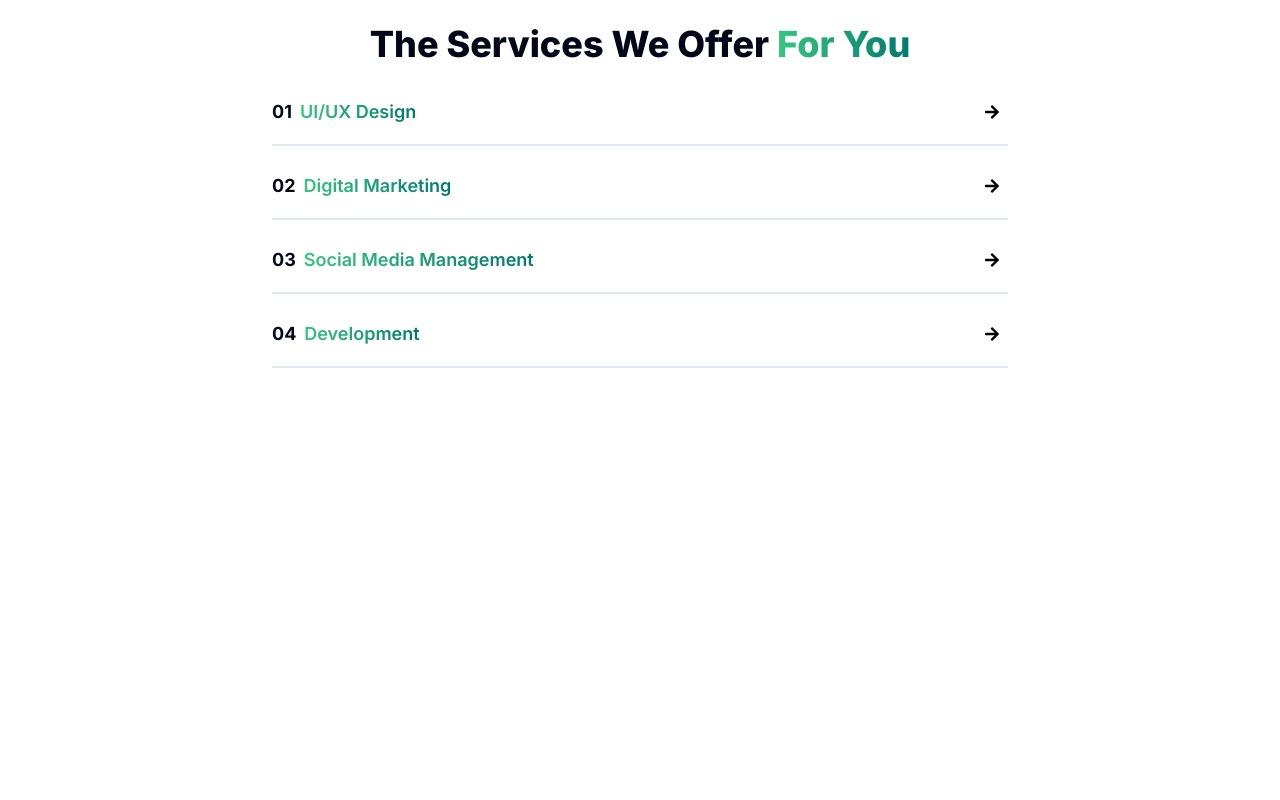
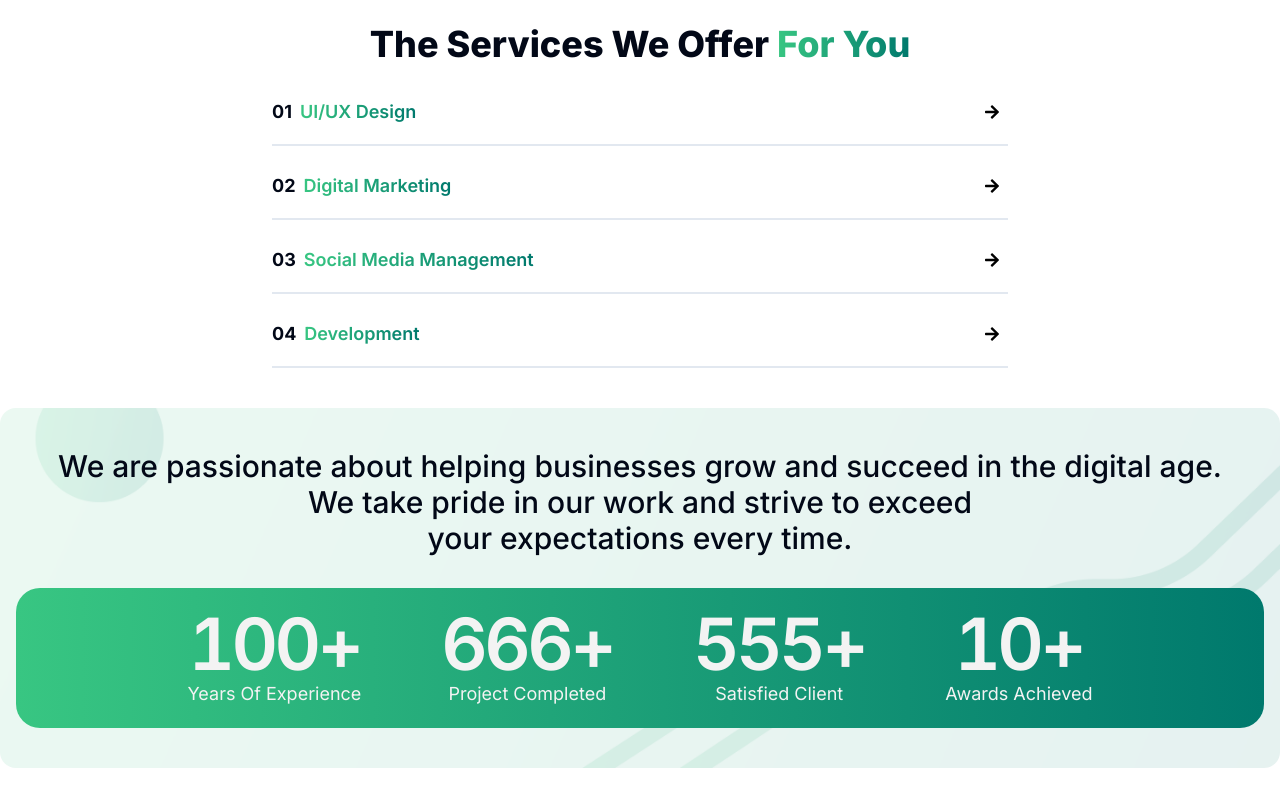
Before and after one commit to RafiaZeeshan14/agency-web, a Next.js app: page / in a window 1280 px wide. Shown: the part 1338-2138 px from the top of the page. Before the commit the page ends 1778 px from the top, so only its background shows below. Built offline with nearby package versions, Linux system fonts and the light colour scheme.

Commit message:
created Achievements section

```diff
--- a/app/page.tsx
+++ b/app/page.tsx
@@ -1,8 +1,8 @@
+import Achievement from "@/components/Achievement";
 import Banner from "@/components/Banner";
 import Header from "@/components/Common/Header";
 import Hero from "@/components/Hero";
 import Services from "@/components/Services";
-
 
 export default function Home() {
   return (
@@ -10,11 +10,11 @@ export default function Home() {
       <section className="h-full w-full bg-[url('/Box1.png')] bg-no-repeat bg-center bg-gray-900 ">
         <Header />
         <Hero />
-        <Banner/>
-
+        <Banner />
       </section>
       <section className="py-8">
-      <Services/>
+        <Services />
+        <Achievement />
       </section>
     </>
   );
--- /dev/null
+++ b/components/Achievement.tsx
@@ -0,0 +1,44 @@
+import React from "react";
+import NumberTicker from "./magicui/number-ticker";
+
+const Achievement = () => {
+  return (
+    <div className=" bg-no-repeat bg-center p-1 w-full rounded-2xl  bg-cover md:p-4 bg-[url('/MobileAc.png')]  sm:bg-[url('/Achievement.png')]">
+      <div className="flex flex-col py-6">
+        <h1 className="md:text-3xl sm:text-2xl text-xl font-medium text-center mb-8 ">
+          We are passionate about helping businesses grow and succeed in the
+          digital age. <br /> We take pride in our work and strive to exceed{" "}
+          <br /> your expectations every time.
+        </h1>
+        <div className="flex flex-col sm:flex-row text-center gap-10 md:gap-20 justify-center bg-gradient-to-r from-[#38C682] to-[#00796D] rounded-3xl p-5">
+          <span>
+            <p className="whitespace-pre-wrap text-5xl lg:text-7xl font-semibold tracking-tighter">
+              <NumberTicker value={100} />
+            </p>
+            <h3 className="font-normal text-md md:text-lg text-[#F3F3F3] ">Years Of Experience</h3>
+          </span>
+          <span>
+            <p className="whitespace-pre-wrap text-5xl lg:text-7xl font-semibold tracking-tighter ">
+              <NumberTicker value={666} />
+            </p>
+            <h3 className="font-normal text-md md:text-lg text-[#F3F3F3] ">Project Completed</h3>
+          </span>
+          <span>
+            <p className="whitespace-pre-wrap text-5xl lg:text-7xl font-semibold tracking-tighter">
+              <NumberTicker value={555} />
+            </p>
+            <h3 className="font-normal text-md md:text-lg text-[#F3F3F3] ">Satisfied Client</h3>
+          </span>
+          <span>
+            <p className="whitespace-pre-wrap text-5xl lg:text-7xl font-semibold tracking-tighter ">
+              <NumberTicker value={10} />
+            </p>
+            <h3 className="font-normal text-md md:text-lg text-[#F3F3F3] ">Awards Achieved</h3>
+          </span>
+        </div>
+      </div>
+    </div>
+  );
+};
+
+export default Achievement;
--- /dev/null
+++ b/components/magicui/number-ticker.tsx
@@ -0,0 +1,55 @@
+"use client";
+
+import { useEffect, useRef } from "react";
+import { useInView, useMotionValue, useSpring } from "framer-motion";
+
+import { cn } from "@/lib/utils";
+
+export default function NumberTicker({
+  value,
+  direction = "up",
+  delay = 0,
+  className,
+}: {
+  value: number;
+  direction?: "up" | "down";
+  className?: string;
+  delay?: number; // delay in s
+}) {
+  const ref = useRef<HTMLSpanElement>(null);
+  const motionValue = useMotionValue(direction === "down" ? value : 0);
+  const springValue = useSpring(motionValue, {
+    damping: 60,
+    stiffness: 100,
+  });
+  const isInView = useInView(ref, { once: true, margin: "0px" });
+
+  useEffect(() => {
+    isInView &&
+      setTimeout(() => {
+        motionValue.set(direction === "down" ? 0 : value);
+      }, delay * 1000);
+  }, [motionValue, isInView, delay, value, direction]);
+
+  useEffect(
+    () =>
+      springValue.on("change", (latest) => {
+        if (ref.current) {
+          const formattedValue = Number(latest.toFixed(0));
+          // Appending "+" after the number
+          ref.current.textContent = `${Intl.NumberFormat("en-US").format(formattedValue)}+`;
+        }
+      }),
+    [springValue],
+  );
+
+  return (
+    <span
+      className={cn(
+        "inline-block tabular-nums text-[#F3F3F3] tracking-tightest ",
+        className,
+      )}
+      ref={ref}
+    />
+  );
+}
```
Also changed, not shown: public/Achievement.png (added), public/mobileAc.png (added).
